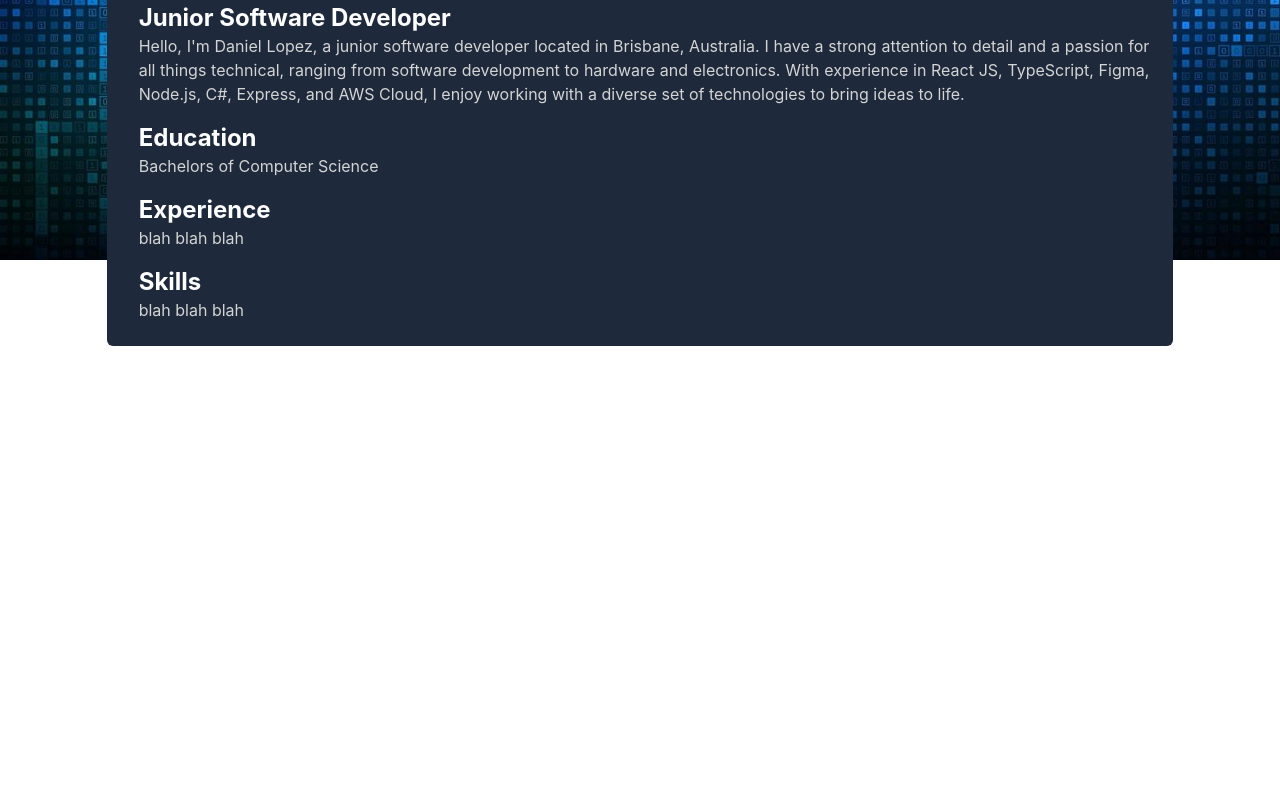
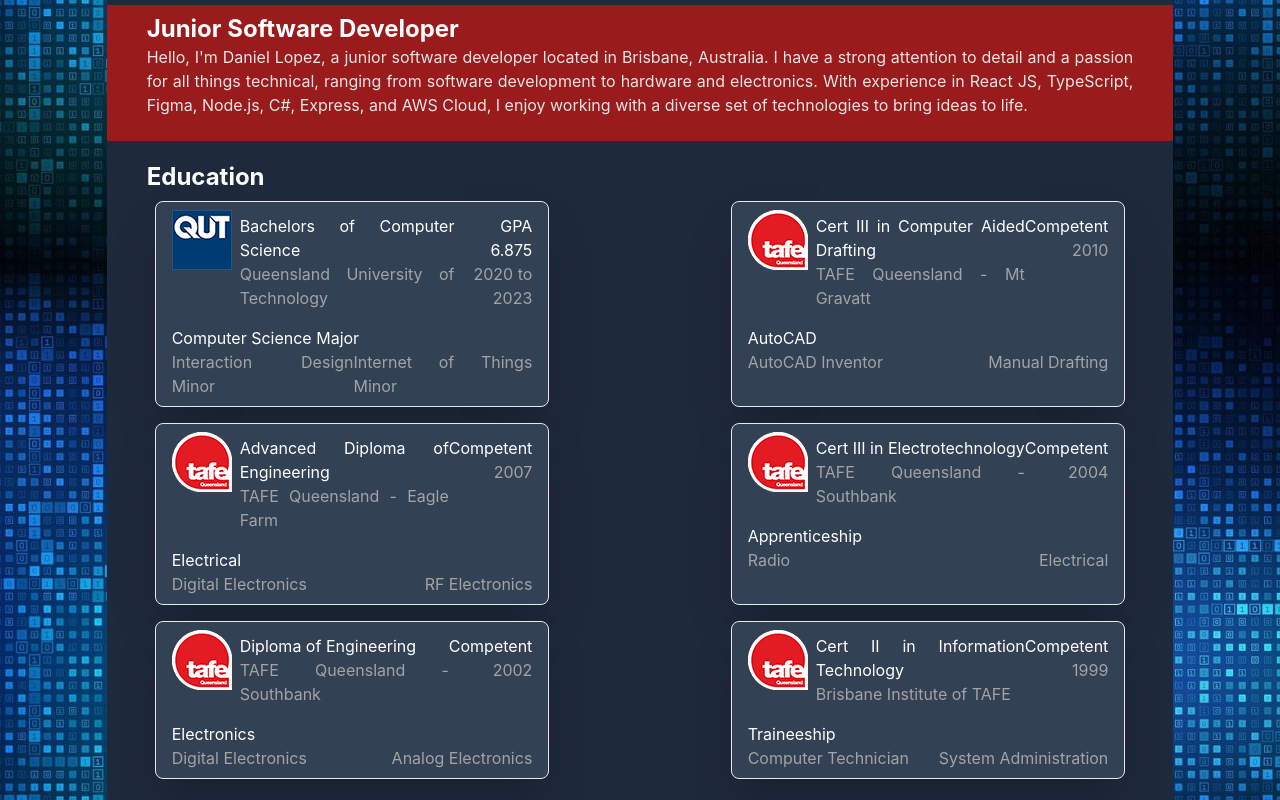
Before and after one commit to TheThinkPotato/porfolio-web-site, a React (Create React App) app: page / in a window 1280 px wide. Shown: the part 540-1340 px from the top of the page. Before the commit the page ends 886 px from the top, so only its background shows below. Built offline with nearby package versions, Linux system fonts and the light colour scheme.

Commit message:
:construction: working on about me page

```diff
--- a/src/pages/Home.tsx
+++ b/src/pages/Home.tsx
@@ -20,23 +20,25 @@ function Home() {
 
   return (
     <article
-      className=" bg-cyan-700 flex flex-col items-center text-white h-screen content-center "
+      className=" bg-cyan-700 flex flex-col items-center text-white h-full content-center "
       style={{
         backgroundImage: "url('images/code2.jpg')",
         backgroundSize: "cover",
+        // backgroundPosition: "center",
+        backgroundAttachment: "fixed",
       }}
     >
       {/* {squares.map((square) => square)} */}
       <Header />
-      <section className="flex flex-col pr-0 bg-slate-800 my-5 p-2 w-5/6 rounded-md">
+      <section className="flex flex-col pr-0 bg-slate-800 my-5 py-2 w-5/6 rounded-md">
         <img
           src={image}
           className="flex m-auto w-1/2 mt-0"
           alt="Daniel Lopez"
         />
-        <div className="mx-6">
-          <h2 className=" text-2xl font-bold">Junior Software Developer</h2>
-          <p className="mb-4 text-justify text-neutral-300">
+        <div className="bg-red-800 px-10 py-2">
+          <h2 className="text-2xl font-bold">Junior Software Developer</h2>
+          <p className="mb-4 text-justify text-neutral-200">
             Hello, I'm Daniel Lopez, a junior software developer located in
             Brisbane, Australia. I have a strong attention to detail and a
             passion for all things technical, ranging from software development
@@ -44,8 +46,202 @@ function Home() {
             TypeScript, Figma, Node.js, C#, Express, and AWS Cloud, I enjoy
             working with a diverse set of technologies to bring ideas to life.
           </p>
-          <h2 className=" text-2xl font-bold">Education</h2>
-          <p className="mb-4 text-justify text-neutral-300">Bachelors of Computer Science</p>
+        </div>
+
+        <div className="mx-10 mt-5">
+          <article>
+            <h2 className="text-2xl font-bold mb-2">Education</h2>
+            <div className="flex flex-wrap justify-between">
+              <section className="border rounded-lg bg-slate-700 w-2/5 px-4 py-2 mx-2 shadow-2xl mb-4">
+                <div className="flex flex-row mb-4">
+                  <img
+                    src={"../images/qut-logo.png"}
+                    className="flex m-auto mt-0 pr-2"
+                    alt="Daniel Lopez"
+                  />
+                  <div>
+                    <p className="text-justify mt-1">
+                      Bachelors of Computer Science
+                    </p>
+                    <p className="text-justify text-neutral-400">
+                      Queensland University of Technology
+                    </p>
+                  </div>
+                  <div className="grow">
+                    <p className="text-right mt-1">GPA 6.875</p>
+                    <p className="text-right text-neutral-400">2020 to 2023</p>
+                  </div>
+                </div>
+                <p className="text-justify mt-4">Computer Science Major</p>
+                <div className="flex flex-row justify-between">
+                  <p className="text-justify text-neutral-400">
+                    Interaction Design Minor
+                  </p>
+                  <p className="text-justify text-neutral-400">
+                    Internet of Things Minor
+                  </p>
+                </div>
+              </section>
+
+              <section className="border rounded-lg bg-slate-700 w-2/5 px-4 py-2 mx-2 shadow-2xl mb-4">
+                <div className="flex flex-row mb-4">
+                  <img
+                    src={"../images/tafe-logo.png"}
+                    className="flex m-auto mt-0 pr-2"
+                    alt="Daniel Lopez"
+                  />
+                  <div>
+                    <p className="text-justify mt-1">
+                      Cert III in Computer Aided Drafting
+                    </p>
+                    <p className="text-justify text-neutral-400">
+                      TAFE Queensland - Mt Gravatt
+                    </p>
+                  </div>
+                  <div className="grow">
+                    <p className="text-right mt-1">Competent</p>
+                    <p className="text-right text-neutral-400">2010</p>
+                  </div>
+                </div>
+                <p className="text-justify mt-4">AutoCAD</p>
+                <div className="flex flex-row justify-between">
+                  <p className="text-justify text-neutral-400">
+                    AutoCAD Inventor
+                  </p>
+                  <p className="text-justify text-neutral-400">
+                    Manual Drafting
+                  </p>
+                </div>
+              </section>
+
+              <section className="border rounded-lg bg-slate-700 w-2/5 px-4 py-2 mx-2 shadow-2xl mb-4">
+                <div className="flex flex-row mb-4">
+                  <img
+                    src={"../images/tafe-logo.png"}
+                    className="flex m-auto mt-0 pr-2"
+                    alt="Daniel Lopez"
+                  />
+                  <div>
+                    <p className="text-justify mt-1">
+                      Advanced Diploma of Engineering
+                    </p>
+                    <p className="text-justify text-neutral-400">
+                      TAFE Queensland - Eagle Farm
+                    </p>
+                  </div>
+                  <div className="grow">
+                    <p className="text-right mt-1">Competent</p>
+                    <p className="text-right text-neutral-400">2007</p>
+                  </div>
+                </div>
+                <p className="text-justify mt-4">Electrical</p>
+                <div className="flex flex-row justify-between">
+                  <p className="text-justify text-neutral-400">
+                    Digital Electronics
+                  </p>
+                  <p className="text-justify text-neutral-400">
+                    RF Electronics
+                  </p>
+                </div>
+              </section>
+
+              <section className="border rounded-lg bg-slate-700 w-2/5 px-4 py-2 mx-2 shadow-2xl mb-4">
+                <div className="flex flex-row mb-4">
+                  <img
+                    src={"../images/tafe-logo.png"}
+                    className="flex m-auto mt-0 pr-2"
+                    alt="Daniel Lopez"
+                  />
+                  <div>
+                    <p className="text-justify mt-1">
+                      Cert III in Electrotechnology
+                    </p>
+                    <p className="text-justify text-neutral-400">
+                      TAFE Queensland - Southbank
+                    </p>
+                  </div>
+                  <div className="grow">
+                    <p className="text-right mt-1">Competent</p>
+                    <p className="text-right text-neutral-400">2004</p>
+                  </div>
+                </div>
+                <p className="text-justify mt-4">Apprenticeship</p>
+                <div className="flex flex-row justify-between">
+                  <p className="text-justify text-neutral-400">
+                    Radio
+                  </p>
+                  <p className="text-justify text-neutral-400">
+                    Electrical
+                  </p>
+                </div>
+              </section>
+
+              <section className="border rounded-lg bg-slate-700 w-2/5 px-4 py-2 mx-2 shadow-2xl mb-4">
+                <div className="flex flex-row mb-4">
+                  <img
+                    src={"../images/tafe-logo.png"}
+                    className="flex m-auto mt-0 pr-2"
+                    alt="Daniel Lopez"
+                  />
+                  <div>
+                    <p className="text-justify mt-1">
+                      Diploma of Engineering
+                    </p>
+                    <p className="text-justify text-neutral-400">
+                      TAFE Queensland - Southbank
+                    </p>
+                  </div>
+                  <div className="grow">
+                    <p className="text-right mt-1">Competent</p>
+                    <p className="text-right text-neutral-400">2002</p>
+                  </div>
+                </div>
+                <p className="text-justify mt-4">Electronics</p>
+                <div className="flex flex-row justify-between">
+                  <p className="text-justify text-neutral-400">
+                    Digital Electronics
+                  </p>
+                  <p className="text-justify text-neutral-400">
+                    Analog Electronics
+                  </p>
+                </div>
+              </section>
+
+              <section className="border rounded-lg bg-slate-700 w-2/5 px-4 py-2 mx-2 shadow-2xl mb-4">
+                <div className="flex flex-row mb-4">
+                  <img
+                    src={"../images/tafe-logo.png"}
+                    className="flex m-auto mt-0 pr-2"
+                    alt="Daniel Lopez"
+                  />
+                  <div>
+                    <p className="text-justify mt-1">
+                      Cert II in Information Technology
+                    </p>
+                    <p className="text-justify text-neutral-400">
+                      Brisbane Institute of TAFE
+                    </p>
+                  </div>
+                  <div className="grow">
+                    <p className="text-right mt-1">Competent</p>
+                    <p className="text-right text-neutral-400">1999</p>
+                  </div>
+                </div>
+                <p className="text-justify mt-4">Traineeship</p>
+                <div className="flex flex-row justify-between">
+                  <p className="text-justify text-neutral-400">
+                    Computer Technician
+                  </p>
+                  <p className="text-justify text-neutral-400">
+                    System Administration
+                  </p>
+                </div>
+              </section>
+
+
+            </div>
+          </article>
+
           <h2 className=" text-2xl font-bold">Experience</h2>
           <p className="mb-4 text-justify text-neutral-300">blah blah blah</p>
           <h2 className=" text-2xl font-bold">Skills</h2>
```
Also changed, not shown: public/images/qut-logo.png (added), public/images/tafe-logo.png (added).
